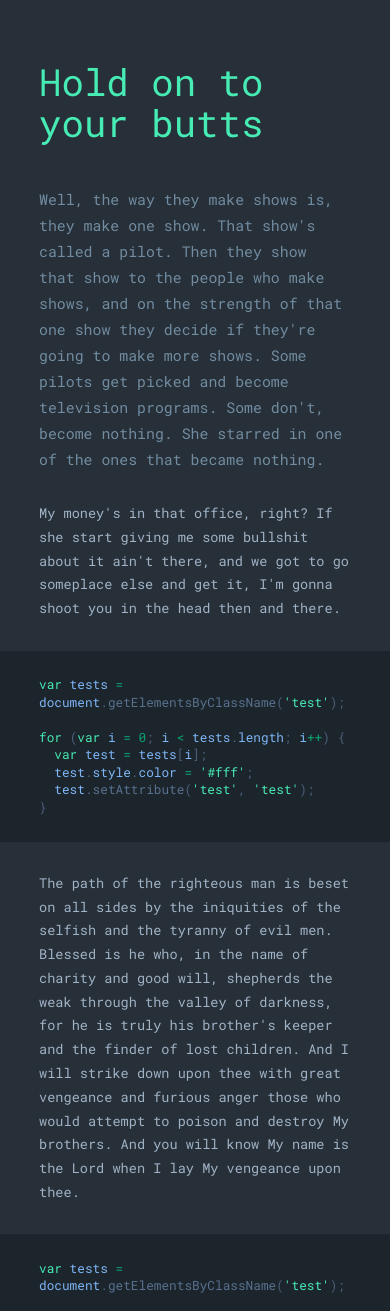
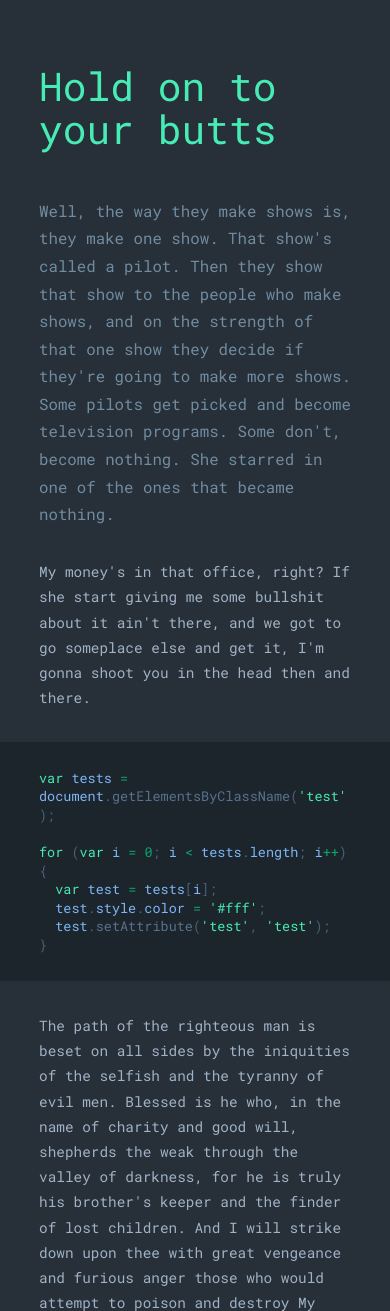
Before and after one commit to bsehovac/bsehovac.github.io, a PHP site: page / in a window 390 px wide. Shown: the top 1311 px of the page. Run offline with PHP 8.4, Linux system fonts and the light colour scheme.

Commit message:
Update styles.css

```diff
--- a/styles.css
+++ b/styles.css
@@ -153,7 +153,7 @@ article .code pre {
 }
 
 @media (max-width: 760px) {
-  html { font-size: 8.5px; }
+  html { font-size: 9px; }
   article .code {
     margin: 3.5rem -10vw;
     border-radius: 0;
```
